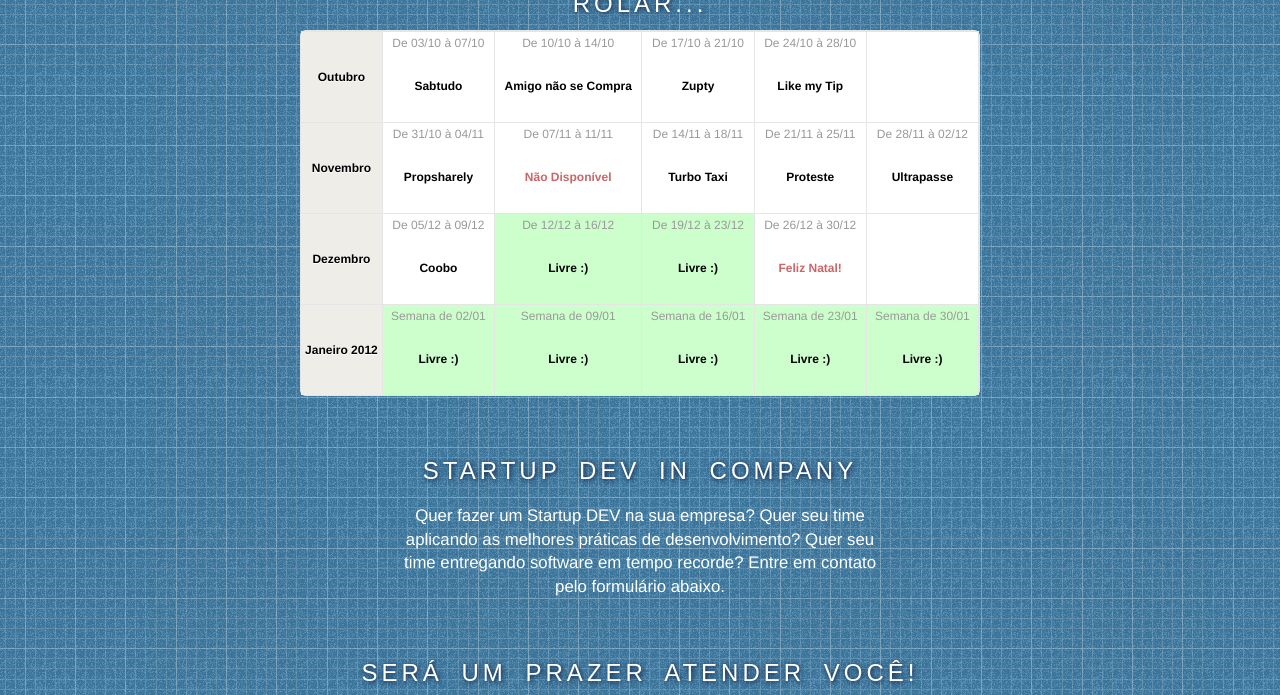
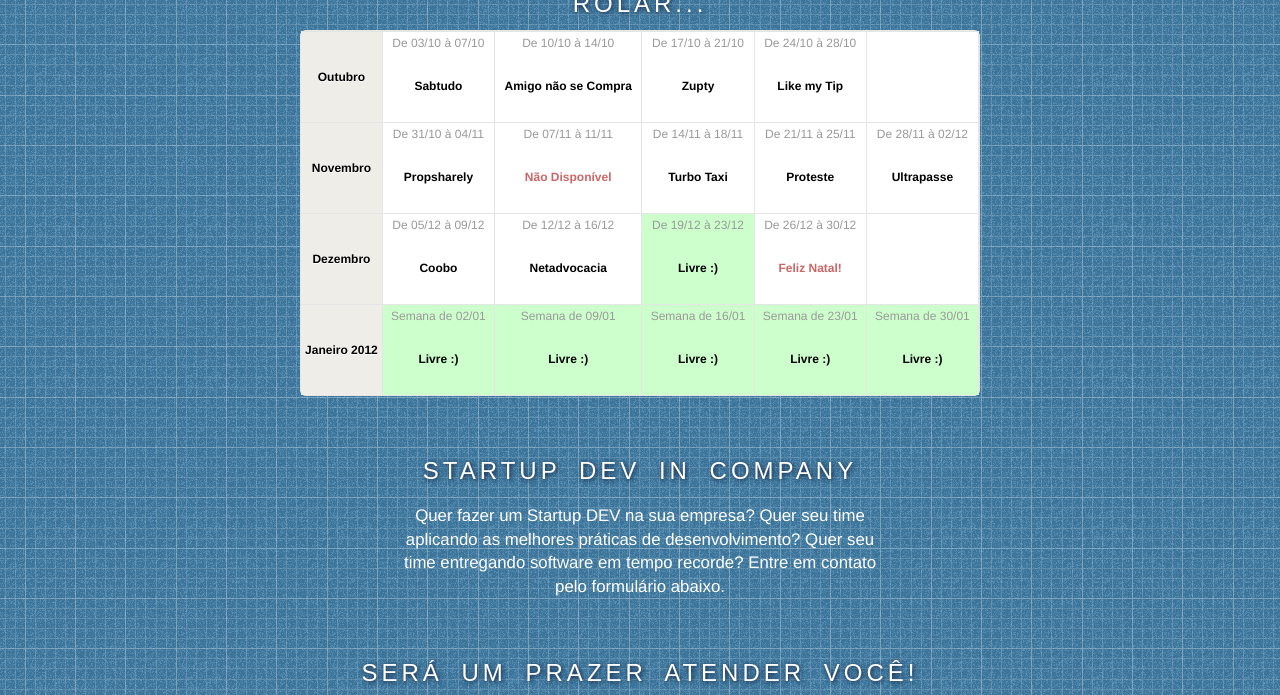
Before and after one commit to marciomarques/startupdev.github.com, a Jekyll site: the page built from index.html, in a window 1280 px wide and 900 px high, scrolled down 1289 px, cut to the strip 0-695 px from the top of the window. Built offline with Jekyll 4.4.1, drawn with Linux system fonts in a browser that asks for light colours; nearby versions of some CDN libraries; some web fonts are replaced.

Commit message:
add xx on second week of december

```diff
--- a/index.html
+++ b/index.html
@@ -285,11 +285,11 @@
             </strong>
           </div>
         </td>
-        <td class="current">
+        <td>
           <div class="day">De 12/12 à 16/12</div>
           <div class="day-content">
             <strong>
-              Livre :)
+              Netadvocacia
             </strong>
           </div>
         </td>
```
